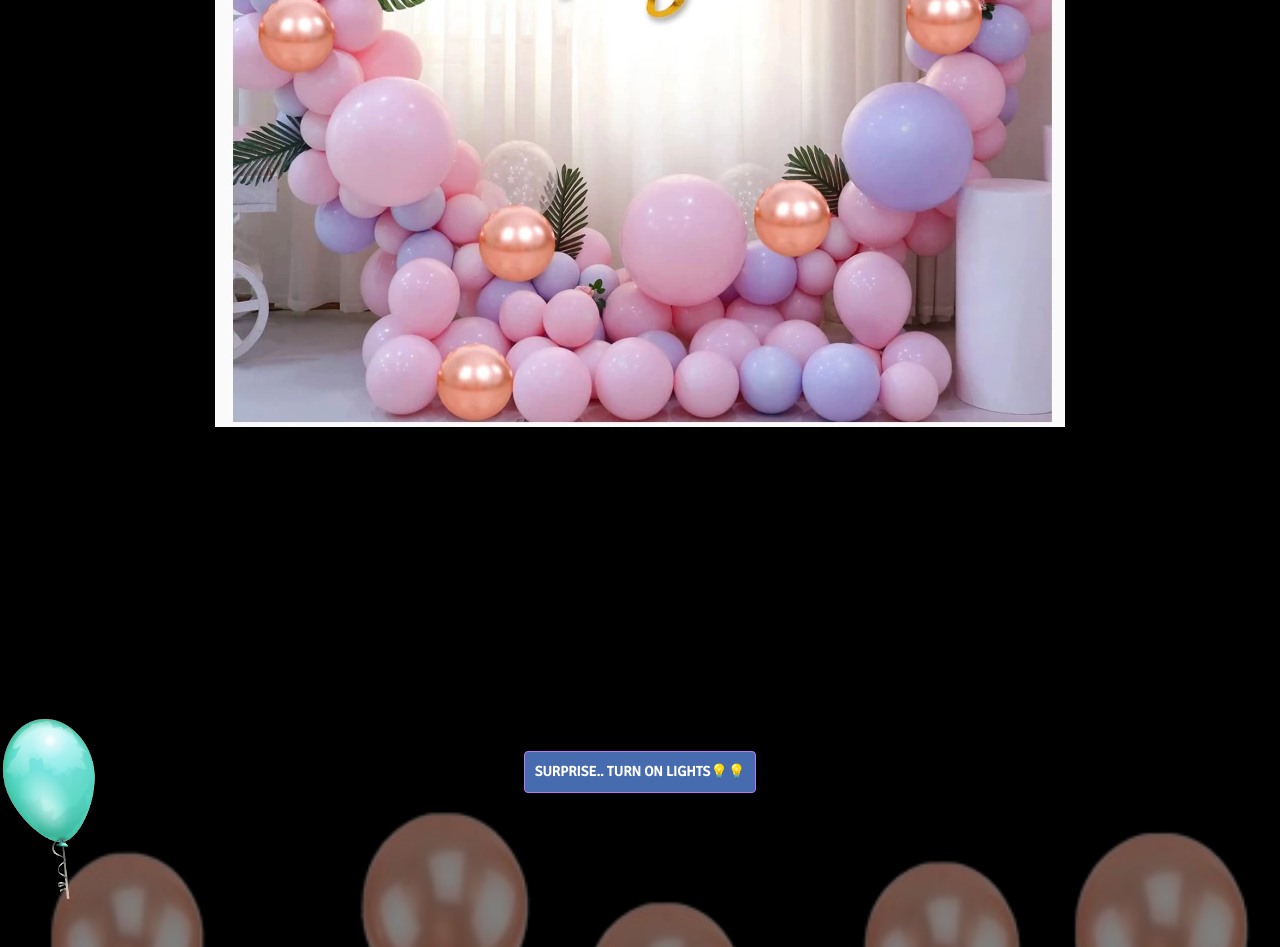
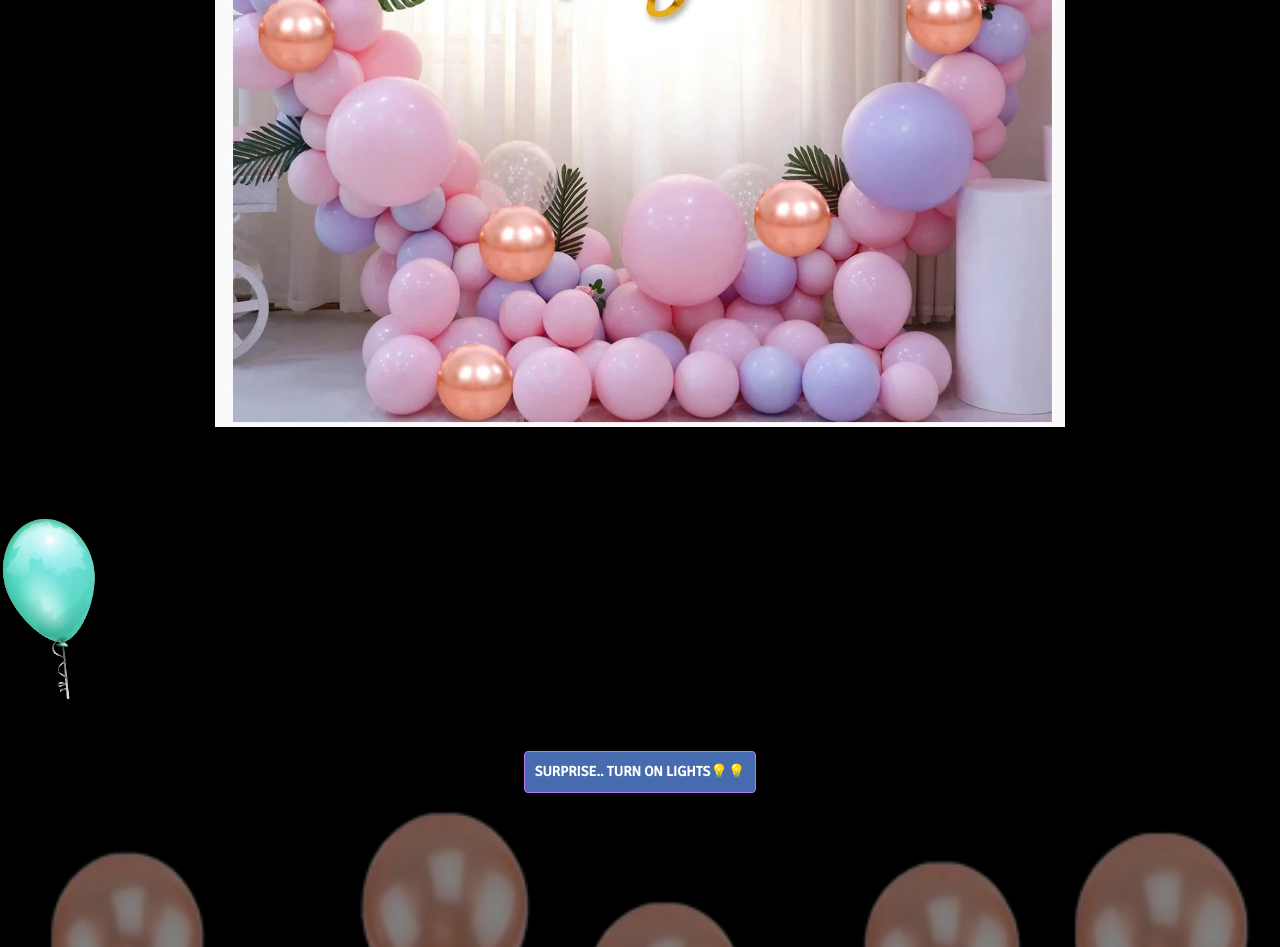
Before and after one commit to Chandrashekharcodes/Birthday, a website: page index.html in a window 1280 px wide. Drawn offline with nearby package versions, Linux system fonts and the light colour scheme.

Commit message:
Update stylesheet.css

```diff
--- a/stylesheet.css
+++ b/stylesheet.css
@@ -1077,7 +1077,7 @@ audio {
 
 .balloons {
 	position: fixed;
-	bottom: -100px;
+	bottom:  100px;
 	opacity: 0.6;
 	z-index: 99;
 	width: 100px;
@@ -1268,10 +1268,10 @@ audio {
 }
 
 .cake-cover {
-	margin-top: 20px;
+	margin-top: 10px;
 }
 .message {
-	margin-top: 10px;
+	margin-top: 20px;
 	display: none;
 }
 .message p {
```
